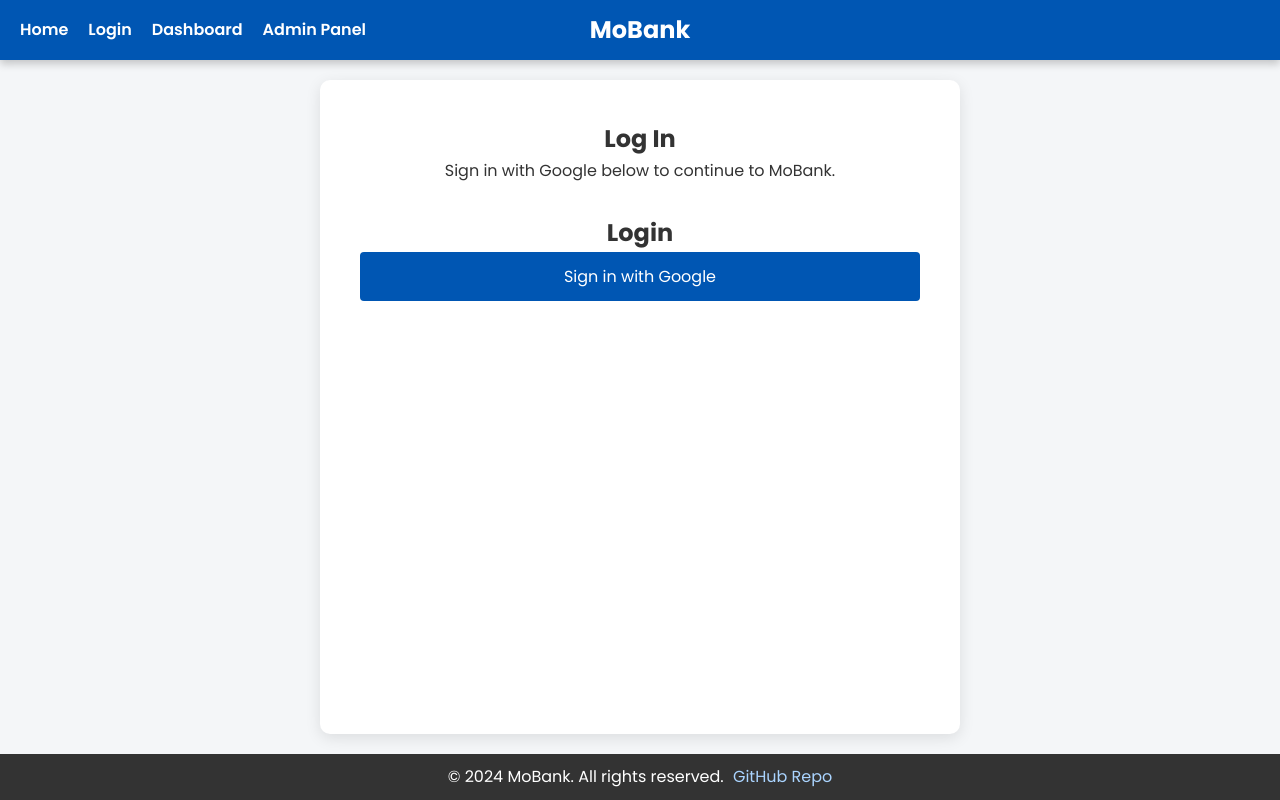
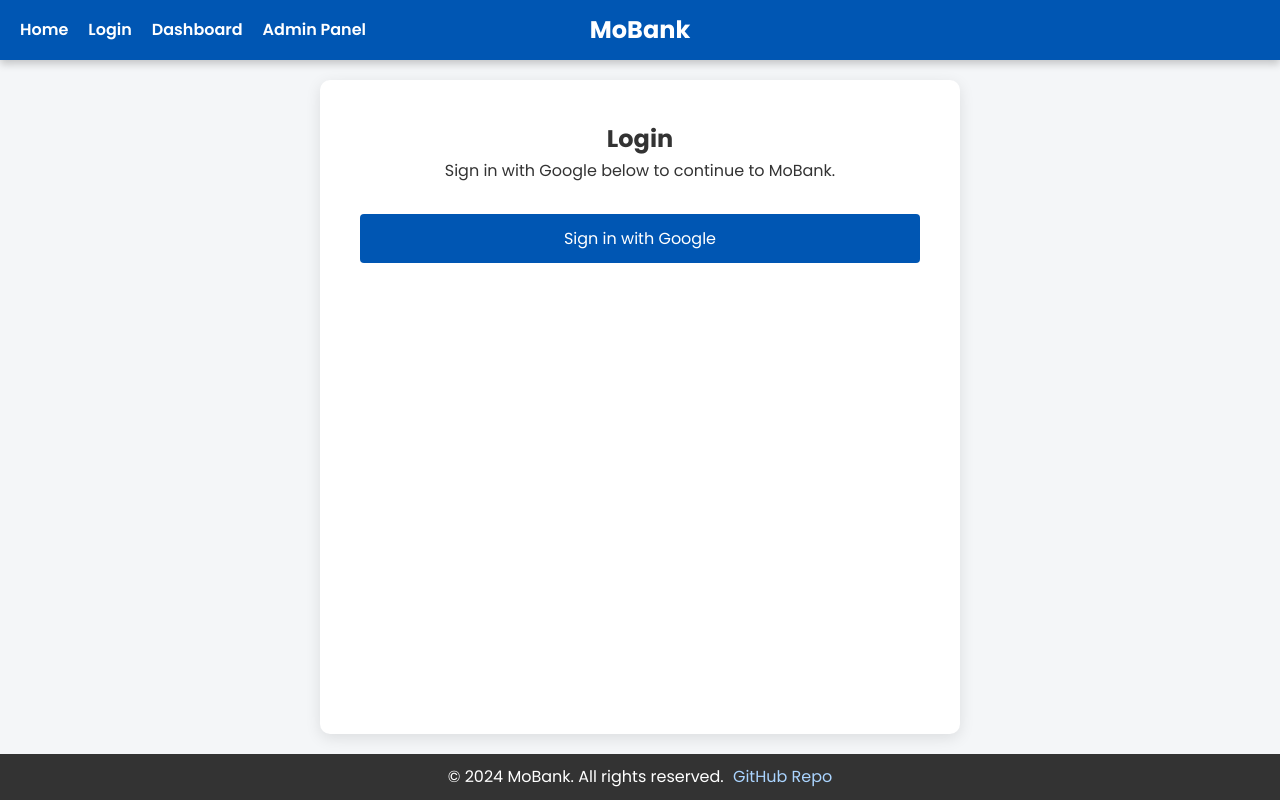
Before and after one commit to skbidisigma1/MoBank, a plain HTML site: page pages/login.html in a window 1280 px wide. Drawn offline with Linux system fonts and the light colour scheme; a script that the page names is missing.

Commit message:
Update login.html
I forgot what I did

```diff
--- a/pages/login.html
+++ b/pages/login.html
@@ -13,11 +13,10 @@
     <div id="header-placeholder"></div>
 
     <main>
-        <h2>Log In</h2>
+        <h2>Login</h2>
         <p>Sign in with Google below to continue to MoBank.</p>
 
         <div style="margin-top: 30px;">
-            <h2>Login</h2>
             <button id="auth0-signin">Sign in with Google</button>
         </div>
     </main>
```
